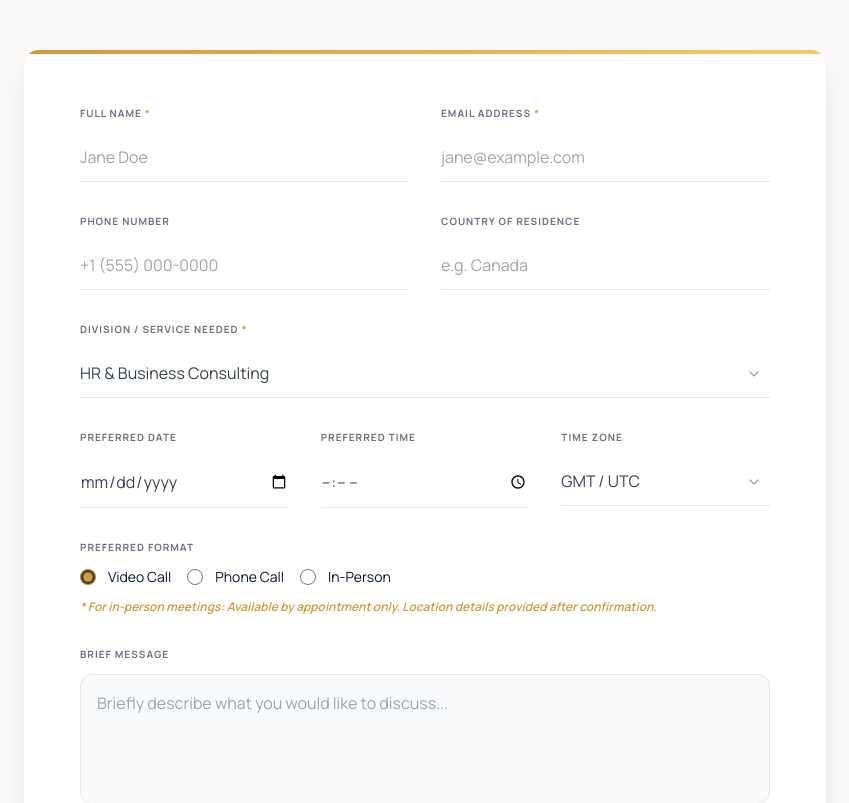
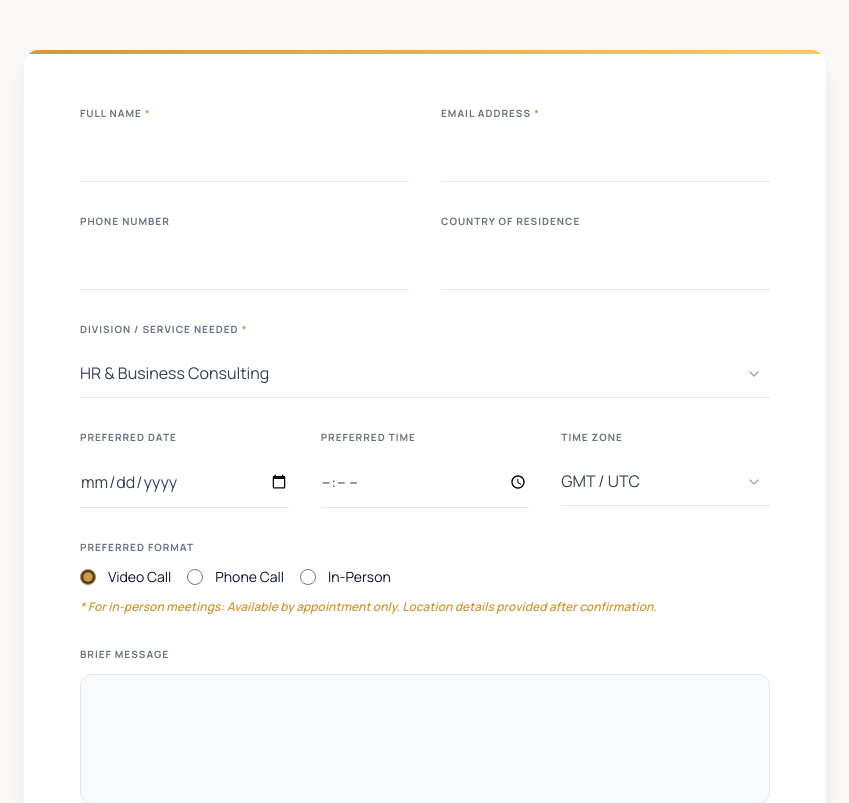
Before and after one commit to DataKnight-coder/Triumphal-Lifetime-Group, a Next.js app: page /book in a window 1280 px wide. Shown: the part 1140-1943 px from the top of the page, without its empty margins (215-1064 px from the left). Built offline with nearby package versions, Linux system fonts and the light colour scheme.

Commit message:
Remove placeholder text from all form inputs

```diff
--- a/app/book/page.tsx
+++ b/app/book/page.tsx
@@ -115,21 +115,21 @@ export default function BookConsultationPage() {
                   <div className="grid grid-cols-1 md:grid-cols-2 gap-8">
                     <div>
                       <label className="block text-[10px] font-bold uppercase tracking-widest text-gray-500 mb-3">Full Name <span className="text-tlg-signatureGold">*</span></label>
-                      <input type="text" className="w-full border-b border-gray-200 py-3 bg-transparent focus:outline-none focus:border-tlg-signatureGold transition-colors text-base text-tlg-midnight" placeholder="Jane Doe" />
+                      <input type="text" className="w-full border-b border-gray-200 py-3 bg-transparent focus:outline-none focus:border-tlg-signatureGold transition-colors text-base text-tlg-midnight" />
                     </div>
                     <div>
                       <label className="block text-[10px] font-bold uppercase tracking-widest text-gray-500 mb-3">Email Address <span className="text-tlg-signatureGold">*</span></label>
-                      <input type="email" className="w-full border-b border-gray-200 py-3 bg-transparent focus:outline-none focus:border-tlg-signatureGold transition-colors text-base text-tlg-midnight" placeholder="jane@example.com" />
+                      <input type="email" className="w-full border-b border-gray-200 py-3 bg-transparent focus:outline-none focus:border-tlg-signatureGold transition-colors text-base text-tlg-midnight" />
                     </div>
                   </div>
                   <div className="grid grid-cols-1 md:grid-cols-2 gap-8">
                     <div>
                       <label className="block text-[10px] font-bold uppercase tracking-widest text-gray-500 mb-3">Phone Number</label>
-                      <input type="tel" className="w-full border-b border-gray-200 py-3 bg-transparent focus:outline-none focus:border-tlg-signatureGold transition-colors text-base text-tlg-midnight" placeholder="+1 (555) 000-0000" />
+                      <input type="tel" className="w-full border-b border-gray-200 py-3 bg-transparent focus:outline-none focus:border-tlg-signatureGold transition-colors text-base text-tlg-midnight" />
                     </div>
                     <div>
                       <label className="block text-[10px] font-bold uppercase tracking-widest text-gray-500 mb-3">Country of Residence</label>
-                      <input type="text" className="w-full border-b border-gray-200 py-3 bg-transparent focus:outline-none focus:border-tlg-signatureGold transition-colors text-base text-tlg-midnight" placeholder="e.g. Canada" />
+                      <input type="text" className="w-full border-b border-gray-200 py-3 bg-transparent focus:outline-none focus:border-tlg-signatureGold transition-colors text-base text-tlg-midnight" />
                     </div>
                   </div>
                   <div>
@@ -193,7 +193,7 @@ export default function BookConsultationPage() {
                   </div>
                   <div>
                     <label className="block text-[10px] font-bold uppercase tracking-widest text-gray-500 mb-3">Brief Message</label>
-                    <textarea rows={4} placeholder="Briefly describe what you would like to discuss..." className="w-full border border-gray-200 rounded-xl p-4 bg-gray-50 focus:bg-white focus:outline-none focus:border-tlg-signatureGold focus:ring-1 focus:ring-tlg-signatureGold transition-all text-base text-tlg-midnight placeholder:text-gray-400 resize-none"></textarea>
+                    <textarea rows={4} className="w-full border border-gray-200 rounded-xl p-4 bg-gray-50 focus:bg-white focus:outline-none focus:border-tlg-signatureGold focus:ring-1 focus:ring-tlg-signatureGold transition-all text-base text-tlg-midnight resize-none"></textarea>
                   </div>
 
                   <div className="pt-8">
--- a/app/careers/apply/page.tsx
+++ b/app/careers/apply/page.tsx
@@ -51,7 +51,7 @@ export default function ApplyPage() {
                 </div>
                 <div>
                   <label htmlFor="role" className="block text-xs font-bold uppercase tracking-widest text-gray-500 mb-2">Role/Position</label>
-                  <input type="text" id="role" placeholder="e.g. Senior Consultant" className="w-full bg-tlg-ivory border border-tlg-stone px-4 py-4 focus:outline-none focus:border-tlg-signatureGold transition-colors text-tlg-midnight placeholder:text-gray-400" />
+                  <input type="text" id="role" className="w-full bg-tlg-ivory border border-tlg-stone px-4 py-4 focus:outline-none focus:border-tlg-signatureGold transition-colors text-tlg-midnight placeholder:text-gray-400" />
                 </div>
               </div>
             </div>
```
